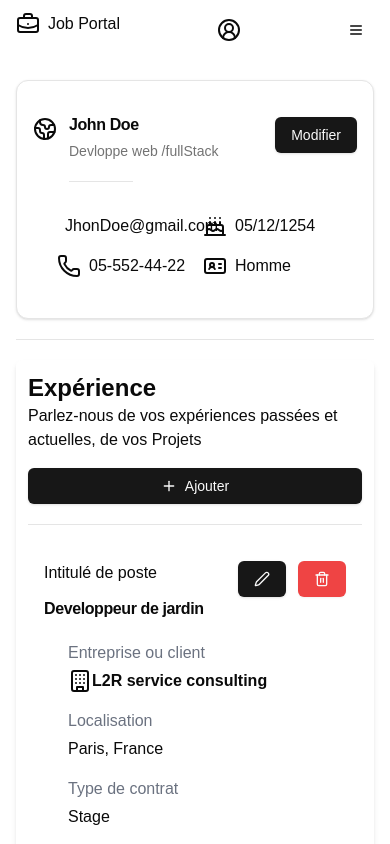
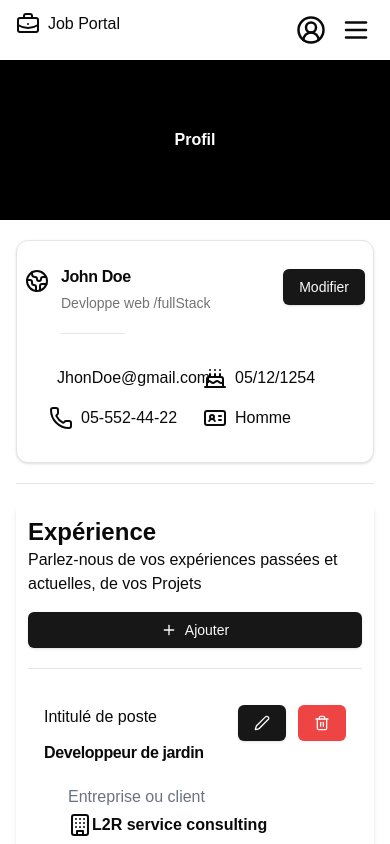
Before and after one commit to steeven-louk/jobboard_client, a Next.js app: page /profil in a window 390 px wide. Shown: the top 844 px of the page. Built offline with nearby package versions, Linux system fonts and the light colour scheme.

Commit message:
refactorisation du code

```diff
--- a/src/app/(pages)/(user)/profil/page.tsx
+++ b/src/app/(pages)/(user)/profil/page.tsx
@@ -1,3 +1,4 @@
+import { HeaderComponent } from '@/app/components/headerComponent'
 import { Badge } from '@/components/ui/badge'
 import { Button } from '@/components/ui/button'
 import { Card, CardContent, CardDescription, CardTitle } from '@/components/ui/card'
@@ -12,8 +13,9 @@ import React from 'react'
  const Profil = () => {
     return (
         <div>
+            <HeaderComponent pageName={'Profil'} />
             <div className="container mx-auto px-4">
-                <Card className='p-4 my-5'>
+                <Card className='p-2 md:p-4 my-5'>
                     <div className='flex justify-between my-5'>
                         <div className="left inline-flex gap-3">
                             <Globe2/>
--- a/src/app/(pages)/settings/page.tsx
+++ b/src/app/(pages)/settings/page.tsx
@@ -1,3 +1,4 @@
+import { HeaderComponent } from '@/app/components/headerComponent'
 import { Button } from '@/components/ui/button'
 import { Card, CardContent, CardDescription, CardFooter, CardTitle } from '@/components/ui/card'
 import { Pen, Trash2 } from 'lucide-react'
@@ -8,6 +9,8 @@ type Props = {}
 
 const Settings = (props: Props) => {
   return (
+    <>
+        <HeaderComponent pageName={'Settings'} />
     <div className='setting container mx-auto my-5 px-4'>
         <div className="">
             <Card className='grid grid-cols-1 md:grid-cols-2 p-4'>
@@ -41,7 +44,7 @@ const Settings = (props: Props) => {
             <Card className='grid grid-cols-1 md:grid-cols-2 p-4'>
                 <CardContent>
                     <CardTitle className='font-bold text-3xl'>Supprimer mon compte</CardTitle>
-                    <CardDescription className='mt-2 md:mt-5'>N’hésitez pas à contacter <Link href={"contact"}>notre Service client</Link> si vous avez besoin d’aide.</CardDescription>
+                    <CardDescription className='mt-2 md:mt-5'>N’hésitez pas à contacter <Link href={"contact"} className=" decoration-green-500">notre Service client</Link> si vous avez besoin d’aide.</CardDescription>
                 </CardContent>
                 <CardFooter>
                     <Button className='shadow-md' variant={"destructive"}><Trash2/> Supprimer mon compte</Button>
@@ -49,6 +52,7 @@ const Settings = (props: Props) => {
             </Card>
         </div>
     </div>
+    </>
   )
 }
 
--- a/src/app/components/navbar.tsx
+++ b/src/app/components/navbar.tsx
@@ -55,17 +55,18 @@ const Navbar = () => {
           </>
           }
           </div> */}
-          <div className="profile flex align-baseline gap-3">
+          <div className="flex align-baseline gap-3">
+            <div className="profile flex align-baseline gap-3">
               <DropdownMenu>
-      <DropdownMenuTrigger><UserCircle2/></DropdownMenuTrigger>
+      <DropdownMenuTrigger><UserCircle2 size={30}/></DropdownMenuTrigger>
       <DropdownMenuContent>
         <DropdownMenuLabel>Mon Compte</DropdownMenuLabel>
         <DropdownMenuSeparator />
         <DropdownMenuItem><LayoutDashboard />Tableau de bord</DropdownMenuItem>
-        <DropdownMenuItem><UserCircle2/>Profil</DropdownMenuItem>
+        <DropdownMenuItem className="inline-flex align-baseline gap-3"><UserCircle2/><Link href={"/profil"}>Profil</Link></DropdownMenuItem>
         <DropdownMenuItem><BriefcaseBusiness />Candidatures</DropdownMenuItem>
         <DropdownMenuItem><BookmarkIcon/> Articles sauvegardés</DropdownMenuItem>
-        <DropdownMenuItem><Settings />Paramètres</DropdownMenuItem>
+        <DropdownMenuItem className="inline-flex align-baseline gap-3"><Settings /><Link href={"/settings"}>Paramètres</Link></DropdownMenuItem>
         <DropdownMenuItem><LogOut />Déconnexion</DropdownMenuItem>
         <Separator className='my-2'/>
         <DropdownMenuItem>Langue</DropdownMenuItem>
@@ -82,8 +83,8 @@ const Navbar = () => {
             <Sheet open={isOpen} onOpenChange={setIsOpen}>
               <SheetTrigger asChild>
                 <Button variant="ghost" size="icon">
-                  <Menu className="h-5 w-5" />
-                  <span className="sr-only">Ouvrir le menu</span>
+                  <Menu style={{width: '30px',height: '30px'} } />
+                  <span className="sr-only" >Ouvrir le menu</span>
                 </Button>
               </SheetTrigger>
               <SheetContent side="right">
@@ -109,6 +110,8 @@ const Navbar = () => {
               </SheetContent>
             </Sheet>
           </div>
+          </div>
+
       </div>
     </nav>
   )
```
